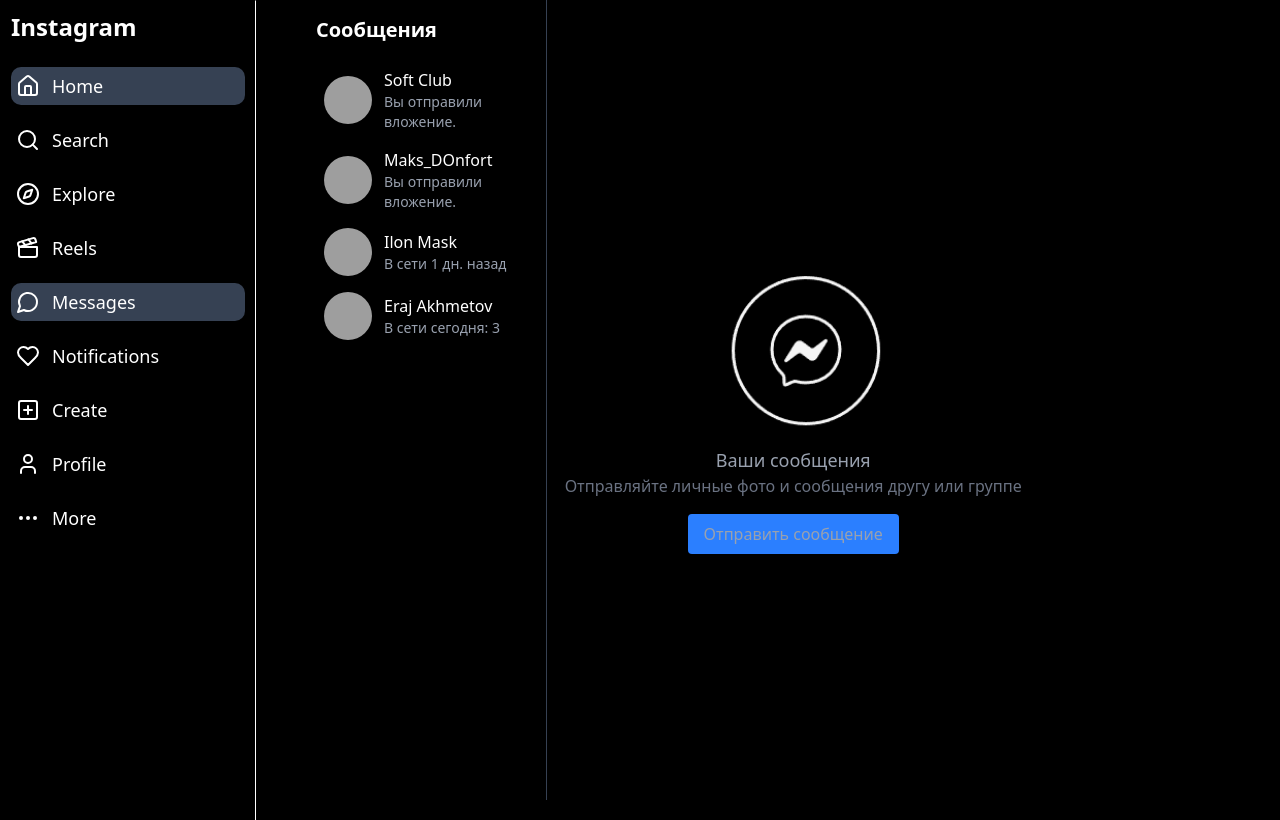
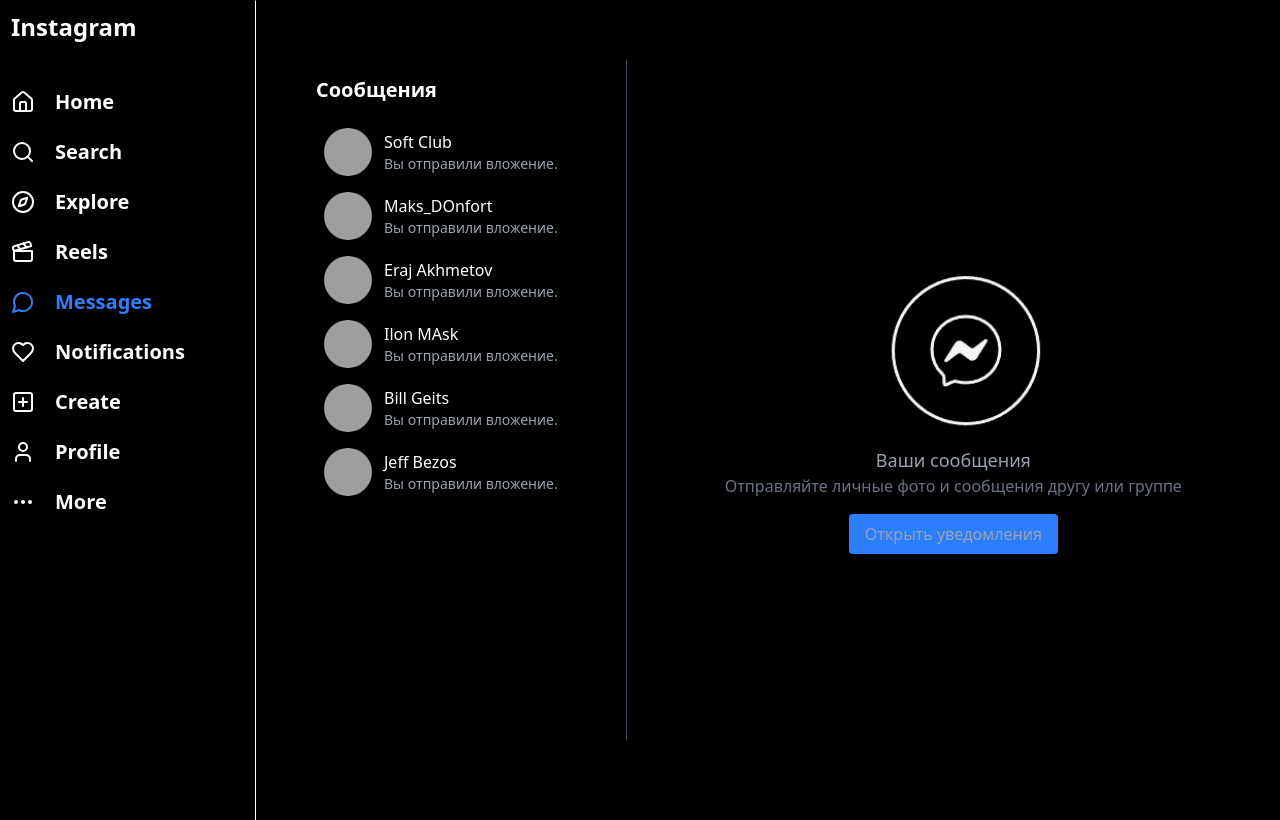
Before and after one commit to Shohrukh-Abduvakhidov/react-project-19, a React (Vite) app: page /layout/direct in a window 1280 px wide. Built offline with nearby package versions, Linux system fonts and the light colour scheme; grey boxes are pictures that could not be loaded.

Commit message:
added responsive design

```diff
--- a/package.json
+++ b/package.json
@@ -10,6 +10,10 @@
     "preview": "vite preview"
   },
   "dependencies": {
+    "@emotion/react": "^11.14.0",
+    "@emotion/styled": "^11.14.0",
+    "@mui/icons-material": "^6.4.8",
+    "@mui/material": "^6.4.8",
     "@radix-ui/react-slot": "^1.1.2",
     "@tailwindcss/vite": "^4.0.14",
     "class-variance-authority": "^0.7.1",
--- a/src/layout/layout.tsx
+++ b/src/layout/layout.tsx
@@ -1,3 +1,5 @@
+import './layout.css'
+
 import {
 	Home,
 	Search,
@@ -9,88 +11,12 @@
 	User,
 	MoreHorizontal,
 } from 'lucide-react'
-import { JSX, useEffect, useState } from 'react'
+import { useEffect, useState } from 'react'
 import { NavLink, Outlet, useLocation } from 'react-router'
 import { motion } from 'framer-motion'
 import { NotificationModal } from '../pages/messages/messages'
-import images from "$/images.png"
-
+import images from '$/images.png'
 import MoreModal from '../pages/moreModal/moreModal'
-
-
-const searchVariants = {
-	hidden: { opacity: 0, scale: 0.9, y: -20 },
-	visible: { opacity: 1, scale: 1, y: 0, transition: { duration: 0.3 } },
-	exit: { opacity: 0, scale: 0.9, y: -20, transition: { duration: 0.2 } },
-}
-
-
-type RouteKeys = keyof typeof routes
-
-type SidebarItemProps = {
-	icon: JSX.Element
-	text: RouteKeys
-	badge?: number
-	hasDot?: boolean
-	avatar?: string
-	onClick?: () => void
-}
-
-const routes = {
-	Home: '/layout',
-	Search: 'search',
-	Explore: 'explore',
-	Reels: 'reels',
-	Messages: 'direct',
-	Notifications: 'notifications',
-	Create: 'create',
-	Profile: 'profile',
-	More: 'more',
-} as const
-
-
-const Layout: React.FC = () => {
-	const [open, setOpen] = useState<boolean>(false)
-	const [isOpen,setIsOpen] = useState<boolean>(false)
-	const [openK,setOpenK] = useState<boolean>(false)
-	const [openM,setOpenM] = useState<boolean>(false)
-	const location = useLocation()
-
-	useEffect(() => {
-		setOpen(false);
-		setIsOpen(false);
-		setOpenK(false);
-		setOpenM(false);
-	},[location])
-
-
-	const recentSearches = [
-		{
-			username: 'asmrmurunonkan1',
-			name: 'Münür Önkan',
-			avatar: 'https://encrypted-tbn0.gstatic.com/images?q=tbn:ANd9GcQwEk896s8cu70DkwnoV3uMXJOycpClUS7Hmg&s',
-		},
-		{
-			username: 'wisdom_academy_edu',
-			name: 'Wisdom Academy',
-			avatar: 'https://encrypted-tbn0.gstatic.com/images?q=tbn:ANd9GcQwEk896s8cu70DkwnoV3uMXJOycpClUS7Hmg&s',
-		},
-		{
-			username: 'ke.rya',
-			name: 'КЕРЯ',
-			avatar: 'https://encrypted-tbn0.gstatic.com/images?q=tbn:ANd9GcQwEk896s8cu70DkwnoV3uMXJOycpClUS7Hmg&s',
-		},
-		{
-			username: 'asedit_011',
-			name: 'ASedit',
-			avatar: 'https://encrypted-tbn0.gstatic.com/images?q=tbn:ANd9GcQwEk896s8cu70DkwnoV3uMXJOycpClUS7Hmg&s',
-		},
-		{
-			username: 'zanjabilbro',
-			name: 'Azam Narziev',
-			avatar: 'https://encrypted-tbn0.gstatic.com/images?q=tbn:ANd9GcQwEk896s8cu70DkwnoV3uMXJOycpClUS7Hmg&s',
-		},
-	]
 
 
 const SearchModal: React.FC<{ isOpen: boolean; onClose: () => void }> = ({
@@ -99,14 +25,15 @@
 }) => {
 	const [search, setSearch] = useState('')
 
-		return isOpen ? (
-			<div className='fixed z-10 left-[20%]'>
+	if (!isOpen) return null
+
+	return (
+		<div className='fixed z-10 inset-0 flex justify-start items-center lg:left-[21%]'>
 			<motion.div
-					className='bg-black text-white h-[100vh] w-96 rounded-lg shadow-lg p-4'
-					initial='hidden'
-					animate='visible'
-					exit='exit'
-					variants={searchVariants}
+				className='bg-black text-white h-[100vh] w-full lg:w-96 rounded-lg shadow-lg p-4'
+				initial={{ opacity: 0, scale: 0.9 }}
+				animate={{ opacity: 1, scale: 1 }}
+				exit={{ opacity: 0, scale: 0.9 }}
 			>
 				<div className='flex justify-between items-center'>
 					<h2 className='text-lg font-semibold'>Поисковый запрос</h2>
@@ -125,203 +52,219 @@
 					value={search}
 					onChange={e => setSearch(e.target.value)}
 				/>
-
-					<div className='mt-4'>
-						<div className='flex justify-between items-center mb-2'>
-							<span className='text-sm text-gray-400'>Недавнее</span>
-							<button className='text-blue-500 text-sm'>Очистить все</button>
-						</div>
-						{recentSearches.map(user => (
-							<div
-								key={user.username}
-								className='flex items-center justify-between p-2 hover:bg-gray-800 rounded-lg'
-							>
-								<div className='flex items-center space-x-3'>
-									<img
-										src={user.avatar}
-										alt={user.username}
-										className='w-10 h-10 rounded-full'
-									/>
-									<div>
-										<p className='text-sm font-medium'>{user.username}</p>
-										<p className='text-xs text-gray-400'>{user.name}</p>
-									</div>
-								</div>
-								<button className='text-gray-500 hover:text-white'>
-									&times;
-								</button>
-							</div>
-						))}
-					</div>
 			</motion.div>
-			</div>
-		) : null
-	}
-
-	return (
-		<div className='flex gap-[10px]'>
-			<aside className='w-64 border fixed border-white h-[110vh] border-t-transparent border-l-transparent bg-black text-white p-[10px]  flex flex-col'>
-				<h1 className='text-2xl font-bold mb-6'>Instagram</h1>
-				<nav className='space-y-4'>
-					{(Object.keys(routes) as RouteKeys[]).map(key => {
-						if (key === 'Search') {
-							return (
-								<div
-									key={key}
-									className='flex items-center space-x-3 p-[5px] rounded-lg cursor-pointer hover:bg-gray-800'
-									onClick={() => setOpen(!open)}
-								>
-									<span className='w-6 h-6 flex items-center justify-center'>
-										<Search />
-									</span>
-									<span className='text-lg'>{key}</span>
-								</div>
-							)
-						}
-						if (key === 'Notifications') {
-							return (
-								<div
-									key={key}
-									className='flex items-center space-x-3 p-[5px] rounded-lg cursor-pointer hover:bg-gray-800'
-									onClick={() => setIsOpen(!isOpen)}
-								>
-									<span className='w-6 h-6 flex items-center justify-center'>
-										<Heart />
-									</span>
-									<span className='text-lg'>{key}</span>
-								</div>
-							)
-						}
-						if (key === 'Create') {
-							return (
-								<div
-									key={key}
-									className='flex items-center space-x-3 p-[5px] rounded-lg cursor-pointer hover:bg-gray-800'
-									onClick={() => setOpenK(!openK)}
-								>
-									<span className='w-6 h-6 flex items-center justify-center'>
-										<PlusSquare />
-									</span>
-									<span className='text-lg'>{key}</span>
-								</div>
-							)
-						}
-						if (key === 'More') {
-							return (
-								<div
-									key={key}
-									className='flex items-center space-x-3 p-[5px] rounded-lg cursor-pointer hover:bg-gray-800'
-									onClick={() => setOpenM(!openM)}
-								>
-									<span className='w-6 h-6 flex items-center justify-center'>
-										<MoreHorizontal />
-									</span>
-									<span className='text-lg'>{key}</span>
 		</div>
 	)
 }
 
+const Layout: React.FC = () => {
+	const [open, setOpen] = useState<boolean>(false)
+	const [isOpen, setIsOpen] = useState<boolean>(false)
+	const [openK, setOpenK] = useState<boolean>(false)
+	const [openM, setOpenM] = useState<boolean>(false)
+	const location = useLocation()
+
+	useEffect(() => {
+		setOpen(false)
+		setIsOpen(false)
+		setOpenK(false)
+		setOpenM(false)
+	}, [location])
+
 	return (
-							<SidebarItem
-								key={key}
-								icon={getIcon(key)}
-								text={key}
-								onClick={() => console.log(`${key} clicked`)}
-							/>
-						)
-					})}
+		<div className=''>
+			<nav className='w-full fixed lg:hidden bg-black py-[0px] flex items-center justify-between px-[20px]'>
+				<h1 className='text-[20px] text-[#fff] font-bold'>Instagram</h1>
+				<div className='flex gap-[30px] items-center'>
+					<div
+						className='sidebar-item text-[#fff] my-[20px] cursor-pointer font-bold sidebar-item flex gap-[20px] items-center text-[20px]'
+						onClick={() => setIsOpen(!isOpen)}
+					>
+						<Heart />
+					</div>
+					<NavLink
+						to='direct'
+						className={({ isActive }) =>
+							`sidebar-item text-[#fff]  my-[20px] font-bold sidebar-item flex gap-[20px] items-center text-[20px] ${
+								isActive ? 'text-blue-500' : ''
+							}`
+						}
+					>
+						<MessageCircle />
+					</NavLink>
+				</div>
+			</nav>
+
+			<footer className='lg:hidden fixed bottom-0 border-t bg-gray-950 py-[0px] flex px-[40px] gap-[50px] w-full'>
+				<NavLink
+					to='/layout'
+					className={({ isActive }) =>
+						`sidebar-item flex gap-[20px] items-center text-[20px] ${
+							isActive ? 'text-white-500' : ''
+						}`
+					}
+				>
+					<Home className='text-[#fff] text-[20px]' />
+				</NavLink>
+				<div
+					className='my-[20px] text-[#fff] cursor-pointer font-bold sidebar-item sidebar-item flex gap-[20px] items-center text-[20px]'
+					onClick={() => setOpen(!open)}
+				>
+					<Search />
+				</div>
+				<div
+					className='sidebar-item text-[#ffff] my-[20px] cursor-pointer font-bold sidebar-item flex gap-[20px] items-center text-[20px]'
+					onClick={() => setOpenK(!openK)}
+				>
+					<PlusSquare />
+				</div>
+				<NavLink
+					to='reels'
+					className={({ isActive }) =>
+						`sidebar-item flex gap-[20px] items-center text-[20px] ${
+							isActive ? 'text-white-500' : ''
+						}`
+					}
+				>
+					<Clapperboard className='text-[#fff] text-[20px]' />
+				</NavLink>
+				<NavLink
+					to='profile'
+					className={({ isActive }) =>
+						`sidebar-item my-[20px] text-[#fff] font-bold sidebar-item flex gap-[20px] items-center text-[20px] ${
+							isActive ? 'text-blue-500' : ''
+						}`
+					}
+				>
+					<User />
+				</NavLink>
+			</footer>
+
+			<aside className='w-64 border fixed lg:flex hidden border-white h-[110vh] border-t-transparent border-l-transparent bg-black text-white p-[10px] flex-col'>
+				<h1 className='text-2xl font-bold mb-6'>Instagram</h1>
+				<nav className='space-y-4'>
+					<div className='my-[20px] text-[30px] font-bold'>
+						<NavLink
+							to='/layout'
+							className={({ isActive }) =>
+								`sidebar-item flex gap-[20px] items-center text-[20px] ${
+									isActive ? 'text-white-500' : ''
+								}`
+							}
+						>
+							<Home /> Home
+						</NavLink>
+					</div>
+
+					<div
+						className='my-[20px] cursor-pointer font-bold sidebar-item sidebar-item flex gap-[20px] items-center text-[20px]'
+						onClick={() => {
+							setOpen(!open)
+						}}
+					>
+						<Search /> Search
+					</div>
+
+					<div>
+						<NavLink
+							to='explore'
+							className={({ isActive }) =>
+								`sidebar-item my-[20px] cursor-pointer font-bold sidebar-item flex gap-[20px] items-center text-[20px] ${
+									isActive ? 'text-blue-500' : ''
+								}`
+							}
+						>
+							<Compass /> Explore
+						</NavLink>
+					</div>
+					<div>
+						<NavLink
+							to='reels'
+							className={({ isActive }) =>
+								`sidebar-item my-[20px] font-bold sidebar-item flex gap-[20px] items-center text-[20px] ${
+									isActive ? 'text-blue-500' : ''
+								}`
+							}
+						>
+							<Clapperboard /> Reels
+						</NavLink>
+					</div>
+					<div>
+						<NavLink
+							to='direct'
+							className={({ isActive }) =>
+								`sidebar-item my-[20px] font-bold sidebar-item flex gap-[20px] items-center text-[20px] ${
+									isActive ? 'text-blue-500' : ''
+								}`
+							}
+						>
+							<MessageCircle /> Messages
+						</NavLink>
+					</div>
+
+					<div
+						className='sidebar-item my-[20px] cursor-pointer font-bold sidebar-item flex gap-[20px] items-center text-[20px]'
+						onClick={() => setIsOpen(!isOpen)}
+					>
+						<Heart /> Notifications
+					</div>
+
+					<div
+						className='sidebar-item my-[20px] cursor-pointer font-bold sidebar-item flex gap-[20px] items-center text-[20px]'
+						onClick={() => setOpenK(!openK)}
+					>
+						<PlusSquare /> Create
+					</div>
+
+					<div>
+						<NavLink
+							to='profile'
+							className={({ isActive }) =>
+								`sidebar-item my-[20px] font-bold sidebar-item flex gap-[20px] items-center text-[20px] ${
+									isActive ? 'text-blue-500' : ''
+								}`
+							}
+						>
+							<User /> Profile
+						</NavLink>
+					</div>
+
+					<div
+						className='sidebar-item sidebar-item flex gap-[20px] items-center my-[20px] cursor-pointer font-bold text-[20px]'
+						onClick={() => setOpenM(!openM)}
+					>
+						<MoreHorizontal /> More
+					</div>
 				</nav>
 			</aside>
+
 			<Outlet />
-			{open && (
-				<SearchModal isOpen={open} onClose={() => setOpen(false)} />
-			)}{' '}
+
+			{open && <SearchModal isOpen={open} onClose={() => setOpen(false)} />}
 			{isOpen && (
 				<NotificationModal isOpen={isOpen} onClose={() => setIsOpen(false)} />
-			)}{' '}
-			{openM && (
-				<MoreModal openM={openM} setOpenM={() => setOpenM(false)} />
-			)}{' '}
+			)}
+			{openM && <MoreModal openM={openM} setOpenM={() => setOpenM(false)} />}
 			{openK && (
-				<div className='flex fixed justify-center z-[1] left-[10%] w-[70%] m-auto items-center inset-0'>
-					<div className='w-[350px] rounded-2xl	top-0 bottom-0 left-0 ri bg-[#262626] h-[400px]'>
-						<div className='bg-black h-[50px] rounded-t-2xl text-center text-[#fff] flex items-center justify-center font-bold'>Создание ПУБЛИКАЦИИ</div>
+				<div className='flex fixed justify-center z-[1] left-[10%] h-[400px] w-[70%] m-auto items-center inset-0'>
+					<div className='w-[350px] rounded-2xl bg-[#262626] h-[400px]'>
+						<div className='bg-black h-[50px] rounded-t-2xl text-center text-[#fff] flex items-center justify-center font-bold'>
+							Создание ПУБЛИКАЦИИ
+						</div>
 						<div className='flex flex-col gap-[20px] justify-center items-center'>
-							<img src={images} alt="" />
-							<h1 className='text-[#fff] font-bold text-[20px]'>Перетащите сюда фото и видео</h1>
-							<button className='bg-blue-400 cursor-pointer px-[10px] py-[5px] rounded-md text-[#fff] font-bold'>Выбрать на компютере</button>
+							<img src={images} alt='' />
+							<h1 className='text-[#fff] font-bold text-[20px]'>
+								Перетащите сюда фото и видео
+							</h1>
+							<button className='bg-blue-400 cursor-pointer px-[10px] py-[5px] rounded-md text-[#fff] font-bold'>
+								Выбрать на компютере
+							</button>
 						</div>
 					</div>
 				</div>
 			)}
-
-
 		</div>
 	)
 }
 
-
-const SidebarItem: React.FC<SidebarItemProps> = ({
-	icon,
-	text,
-	badge,
-	hasDot,
-	avatar,
-	onClick,
-}) => {
-	return (
-		<NavLink
-			to={routes[text] || '#'}
-			className={({ isActive }) =>
-				`flex items-center space-x-3 p-[5px] rounded-lg cursor-pointer relative ${
-					isActive ? 'bg-gray-700' : 'hover:bg-gray-800'
-				}`
-			}
-			onClick={onClick}
-		>
-			{avatar ? (
-				<img src={avatar} alt='Profile' className='w-6 h-6 rounded-full' />
-			) : (
-				<span className='w-6 h-6 flex items-center justify-center'>{icon}</span>
-			)}
-			<span className='text-lg'>{text}</span>
-			{badge && (
-				<span className='absolute right-2 bg-red-500 text-white text-xs w-5 h-5 flex items-center justify-center rounded-full'>
-					{badge}
-				</span>
-			)}
-			{hasDot && (
-				<span className='absolute right-2 w-2 h-2 bg-red-500 rounded-full' />
-			)}
-		</NavLink>
-	)
-}
-
-const getIcon = (key: RouteKeys): JSX.Element => {
-	switch (key) {
-		case 'Home':
-			return <Home />
-		case 'Search':
-			return <Search />
-		case 'Explore':
-			return <Compass />
-		case 'Reels':
-			return <Clapperboard />
-		case 'Messages':
-			return <MessageCircle />
-		case 'Notifications':
-			return <Heart />
-		case 'Create':
-			return <PlusSquare />
-		case 'Profile':
-			return <User />
-		case 'More':
-			return <MoreHorizontal />
-		default:
-			return <Home />
-	}
-}
-
-
-
 export default Layout
--- a/src/pages/messages/messages.tsx
+++ b/src/pages/messages/messages.tsx
@@ -1,4 +1,6 @@
 import message from '$/message.png'
+import { useState } from 'react';
+
 const messages = [
 	{
 		id: 1,
@@ -18,19 +20,37 @@
 	},
 	{
 		id: 3,
-		name: 'Ilon Mask',
-		lastMessage: 'В сети 1 дн. назад',
+		name: 'Eraj Akhmetov',
+		lastMessage: 'Вы отправили вложение.',
+		time: '9 ч.',
 		avatar:
 			'https://encrypted-tbn0.gstatic.com/images?q=tbn:ANd9GcQsKSu72K8l9K5TlK7U3B5bYsrsg0xYw-9g8g&s',
 	},
 	{
 		id: 4,
-		name: 'Eraj Akhmetov',
-		lastMessage: 'В сети сегодня: 3',
+		name: 'Ilon MAsk',
+		lastMessage: 'Вы отправили вложение.',
+		time: '9 ч.',
 		avatar:
 			'https://encrypted-tbn0.gstatic.com/images?q=tbn:ANd9GcQsKSu72K8l9K5TlK7U3B5bYsrsg0xYw-9g8g&s',
 	},
-]
+	{
+		id: 5,
+		name: 'Bill Geits',
+		lastMessage: 'Вы отправили вложение.',
+		time: '9 ч.',
+		avatar:
+			'https://encrypted-tbn0.gstatic.com/images?q=tbn:ANd9GcQsKSu72K8l9K5TlK7U3B5bYsrsg0xYw-9g8g&s',
+	},
+	{
+		id: 6,
+		name: 'Jeff Bezos',
+		lastMessage: 'Вы отправили вложение.',
+		time: '9 ч.',
+		avatar:
+			'https://encrypted-tbn0.gstatic.com/images?q=tbn:ANd9GcQsKSu72K8l9K5TlK7U3B5bYsrsg0xYw-9g8g&s',
+	},
+];
 
 const notifications = [
 	{
@@ -47,26 +67,20 @@
 		time: '6 нед.',
 		avatar: 'https://media.tenor.com/HmFcGkSu58QAAAAM/silly.gif',
 	},
-	{
-		id: 3,
-		username: 'umarw0o__',
-		message: 'подписался(-ась) на ваши обновления.',
-		time: '7 нед.',
-		avatar: 'https://media.tenor.com/HmFcGkSu58QAAAAM/silly.gif',
-	},
-]
+];
 
-export const NotificationModal = ({
-	isOpen,
-}: {
-	isOpen: boolean
-	onClose: () => void
-}) => {
-	if (!isOpen) return null
+export const NotificationModal = ({ isOpen, onClose } : {isOpen : boolean , onClose : () => void}) => {
+	if (!isOpen) return null;
 
 	return (
-		<div className='fixed flex items-center justify-center z-20  left-[20%]'>
-			<div className='bg-black text-white p-6 rounded-lg h-[100vh] w-[400px] shadow-lg'>
+		<div className='fixed inset-0 flex items-center justify-start lg:left-[20%] z-50'>
+			<div className='bg-black text-white p-6 rounded-lg h-[100vh] w-[400px] shadow-lg relative'>
+				<button
+					onClick={onClose}
+					className='absolute top-2 right-2 text-gray-400 hover:text-white text-2xl'
+				>
+					&times;
+				</button>
 				<h2 className='text-xl font-semibold mb-4'>Уведомления</h2>
 				<div className='space-y-4 max-h-80 overflow-y-auto'>
 					{notifications.map(notif => (
@@ -89,14 +103,15 @@
 				</div>
 			</div>
 		</div>
-	)
-}
+	);
+};
 
 const MessagesPage = () => {
+	const [isOpen, setIsOpen] = useState(false);
+
 	return (
-		<div className='flex h-screen ml-[300px] bg-black text-white'>
-			{/* Sidebar */}
-			<div className='w-1/3 p-4 border-r border-gray-700'>
+		<div className='flex h-screen lg:ml-[300px] py-[60px] bg-black text-white'>
+			<div className='lg:w-1/3 w-full p-4 border-r border-gray-700'>
 				<h2 className='text-xl font-semibold mb-4'>Сообщения</h2>
 				<div className='h-[calc(100vh-100px)] overflow-y-auto'>
 					{messages.map(msg => (
@@ -117,22 +132,24 @@
 					))}
 				</div>
 			</div>
-
-			{/* Chat Window */}
-			<div className='flex-1 flex flex-col text-center items-center justify-center	 '>
+			<div className='flex-1 lg:flex hidden flex-col text-center items-center justify-center'>
 				<div className='text-gray-400'>
 					<img src={message} className='w-[230px] m-auto' alt='' />
 					<p className='text-lg'>Ваши сообщения</p>
 					<p className='text-gray-500 mb-4'>
 						Отправляйте личные фото и сообщения другу или группе
 					</p>
-					<button className='bg-blue-500 hover:bg-blue-600 px-4 py-2 rounded'>
-						Отправить сообщение
+					<button
+						onClick={() => setIsOpen(true)}
+						className='bg-blue-500 hover:bg-blue-600 px-4 py-2 rounded'
+					>
+						Открыть уведомления
 					</button>
 				</div>
 			</div>
+			<NotificationModal isOpen={isOpen} onClose={() => setIsOpen(false)} />
 		</div>
-	)
-}
+	);
+};
 
-export default MessagesPage
+export default MessagesPage;
--- a/src/pages/profile/profile.tsx
+++ b/src/pages/profile/profile.tsx
@@ -1,72 +1,85 @@
-import React from 'react';
+import React from 'react'
 
 const ProfilePage: React.FC = () => {
 	return (
-    <div className="max-w-4xl ml-[300px] text-white mx-auto p-6">
-      <div className="flex items-center space-x-6">
+		<div className='max-w-4xl lg:ml-[300px] py-[100px] text-white mx-auto '>
+			<div className='flex items-center space-x-6'>
 				<img
-          src="https://encrypted-tbn0.gstatic.com/images?q=tbn:ANd9GcRUUAoh1xM6GvmUsSr7HCy_6ITCRBnprtp_jw&s"
-          alt="Avatar"
-          className="w-32 h-32 rounded-full border-2 border-gray-600"
+					src='https://encrypted-tbn0.gstatic.com/images?q=tbn:ANd9GcRUUAoh1xM6GvmUsSr7HCy_6ITCRBnprtp_jw&s'
+					alt='Avatar'
+					className='lg:w-32 w-[100px] h-[100px] lg:h-32 rounded-full border-2 border-gray-600'
 				/>
 				<div>
-          <div className="flex items-center space-x-4">
-            <h2 className="text-2xl font-semibold text-white">daster_011_</h2>
-            <button className="bg-gray-700 text-white px-4 py-1 rounded">
+					<div className='flex items-center space-x-4'>
+						<h2 className='text-2xl font-semibold lg:block hidden text-white'>
+							daster_011_
+						</h2>
+						<button className='bg-gray-700 lg:block hidden text-white px-4 py-1 rounded'>
 							Редактировать профиль
 						</button>
-            <button className="bg-gray-700 text-white px-4 py-1 rounded">
+						<button className='bg-gray-700 lg:block hidden text-white px-4 py-1 rounded'>
 							Посмотреть архив
 						</button>
 					</div>
-          <div className="flex text-white space-x-4 mt-2">
+					<div className='flex text-white space-x-4 mt-2'>
 						<span>
 							<strong>12</strong> публикаций
 						</span>
 						<span>
 							<strong>33</strong> подписчиков
 						</span>
-            <span>
+            <span className='lg:hidden block'>
+							<strong>358</strong> под
+						</span>
+						<span className='lg:block hidden'>
 							<strong>358</strong> подписок
 						</span>
 					</div>
-          <div className="mt-2">
-            <p className="font-semibold">daster</p>
+					<div className='mt-2'>
+						<p className='font-semibold'>daster</p>
 						<p>My YouTube channel</p>
 						<a
-              href="https://www.youtube.com/@daster_011"
-              className="text-blue-400"
+							href='https://www.youtube.com/@daster_011'
+							className='text-blue-400'
 						>
 							www.youtube.com/@daster_011
 						</a>
 					</div>
 				</div>
 			</div>
-      <div className="mt-6 border-t border-gray-700 pt-4 flex justify-around">
-        <button className="text-white">ПУБЛИКАЦИИ</button>
-        <button className="text-gray-400">REELS</button>
-        <button className="text-gray-400">СОХРАНЕННОЕ</button>
-        <button className="text-gray-400">ОТМЕТКИ</button>
+			<div className='flex gap-[20px] py-[10px] items-center'>
+				<button className='bg-gray-700 text-white px-2 py-1 rounded'>
+					Редактировать про...
+				</button>
+				<button className='bg-gray-700 text-white px-4 py-1 rounded'>
+					Посмотреть профиль
+				</button>
 			</div>
-      <div className="grid grid-cols-3 gap-2 mt-4">
+			<div className='mt-6 border-t border-gray-700 pt-4 flex justify-around'>
+				<button className='text-white'>ПУБЛИКАЦИИ</button>
+				<button className='text-gray-400'>REELS</button>
+				<button className='text-gray-400'>СОХРАНЕННОЕ</button>
+				<button className='text-gray-400'>ОТМЕТКИ</button>
+			</div>
+			<div className='grid grid-cols-3 gap-2 mt-4'>
 				<img
-          src="https://encrypted-tbn0.gstatic.com/images?q=tbn:ANd9GcQIv18sTjGS7rthypLjdmHvOT6EcJEsL2VuEA&s"
-          className="w-full h-[300px] object-cover"
-          alt="Post 1"
+					src='https://encrypted-tbn0.gstatic.com/images?q=tbn:ANd9GcQIv18sTjGS7rthypLjdmHvOT6EcJEsL2VuEA&s'
+					className='w-full h-[300px] object-cover'
+					alt='Post 1'
 				/>
 				<img
-          src="https://encrypted-tbn0.gstatic.com/images?q=tbn:ANd9GcQitgJ8fcY0NRI58fjT5T_tvXpJoe2jdc0bfg&s"
-          className="w-full h-[300px] object-cover"
-          alt="Post 2"
+					src='https://encrypted-tbn0.gstatic.com/images?q=tbn:ANd9GcQitgJ8fcY0NRI58fjT5T_tvXpJoe2jdc0bfg&s'
+					className='w-full h-[300px] object-cover'
+					alt='Post 2'
 				/>
 				<img
-          src="https://encrypted-tbn0.gstatic.com/images?q=tbn:ANd9GcTzUmcCoBmXv8FouKjolbdnS6j6q01_pibkbA&s"
-          className="w-full h-[300px] object-cover"
-          alt="Post 3"
+					src='https://encrypted-tbn0.gstatic.com/images?q=tbn:ANd9GcTzUmcCoBmXv8FouKjolbdnS6j6q01_pibkbA&s'
+					className='w-full h-[300px] object-cover'
+					alt='Post 3'
 				/>
 			</div>
 		</div>
-  );
-};
+	)
+}
 
-export default ProfilePage;
+export default ProfilePage
--- a/src/pages/reels/reels.tsx
+++ b/src/pages/reels/reels.tsx
@@ -3,7 +3,7 @@
 import { Heart, MessageCircle } from 'lucide-react'
 const ReelPage: React.FC = () => {
 	return (
-		<div className='bg-black min-h-screen fixed z-[-1] bottom-0 top-0 left-[30%] right-0 flex justify-center items-center p-4'>
+		<div className='bg-black  fixed z-[-1] bottom-0 top-0 py-[0px] mb-[50px] my-[50px] lg:left-[30%] right-0 flex justify-center items-center p-4'>
 			<div className='relative bg-black h-[99vh] rounded-lg overflow-hidden max-w-sm w-full'>
 
 				<img
```
Also changed, not shown: src/pages/explore/explore.tsx (+6 -6 lines), src/pages/home/home.tsx (+16 -16 lines), src/layout/layout.css (added), 1 other file (tests, documents, lock files or other folders). Lines whose indentation alone changed are shown as unchanged.
